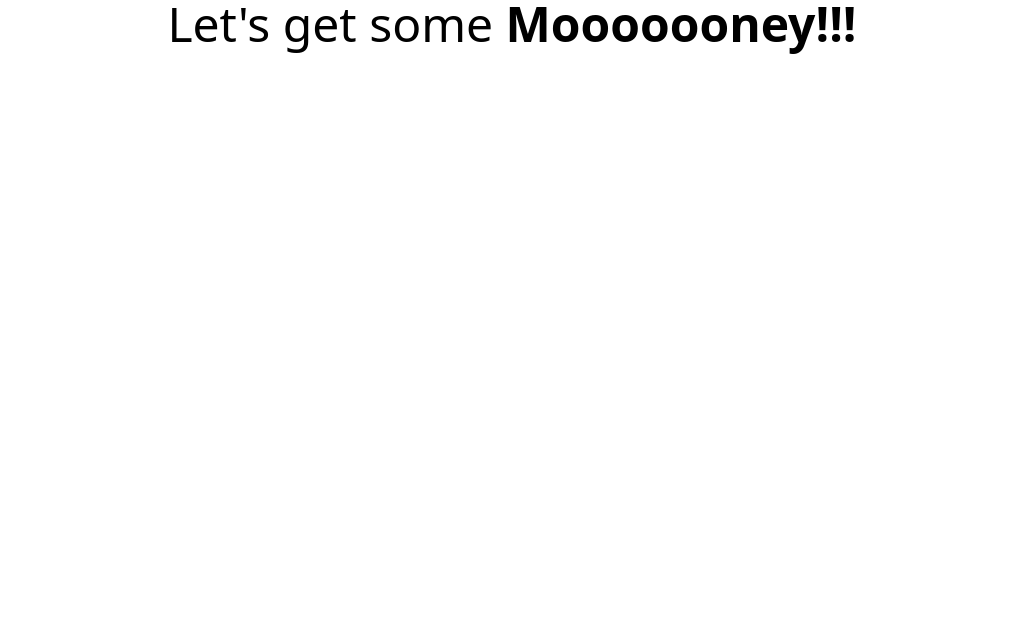
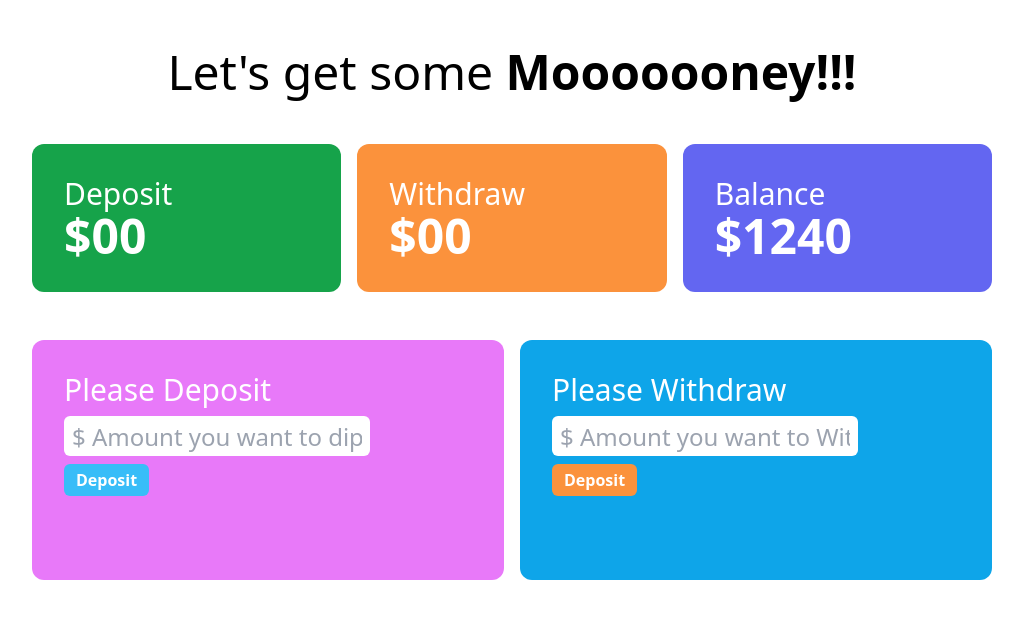
Before and after one commit to mdalauddin45/My-Bank, a plain HTML site: page bank.html in a window 1280 px wide. Shown: the whole page, without its empty margins (128-1151 px from the left). Drawn offline with nearby package versions, Linux system fonts and the light colour scheme.

Commit message:
deposit file add

```diff
--- a/bank.html
+++ b/bank.html
@@ -10,9 +10,47 @@
 </head>
 
 <body>
-    <header>
+    <header class="mt-12 mb-12">
         <h1 class="text-5xl text-center">Let's get some <span class="font-bold	">Mooooooney!!!</span></h1>
     </header>
+    <main>
+        <section>
+            <div class="grid grid-cols-3 gap-4 mx-auto w-9/12 mt-8	">
+                <div class="bg-green-600 p-8 rounded-xl">
+                    <h5 class="text-3xl text-white">Deposit</h5>
+                    <h2 class="text-5xl font-bold text-white">$00</h2>
+                </div>
+                <div class="bg-orange-400	 p-8 rounded-xl">
+                    <h5 class="text-3xl text-white">Withdraw</h5>
+                    <h2 class="text-5xl font-bold text-white">$00</h2>
+                </div>
+                <div class="bg-indigo-500	 p-8 rounded-xl">
+                    <h5 class="text-3xl text-white">Balance</h5>
+                    <h2 class="text-5xl font-bold text-white">$1240</h2>
+                </div>
+            </div>
+        </section>
+
+        <section class="mt-12">
+            <div class="grid grid-cols-2 gap-4  mx-auto w-9/12 mt-8">
+
+                <div class="bg-fuchsia-400	 p-8 rounded-xl h-60">
+                    <h5 class="text-3xl text-white">Please Deposit</h5>
+                    <input id="user-deposit" class="w-9/12 block mb-2 mt-2 px-2 h-10 rounded-md text-2xl" type="text"
+                        name="" placeholder="$ Amount you want to diposit">
+                    <button id="deposit-btn" class="bg-sky-400		hover:bg-sky-600			px-3 py-1 text-white font-bold rounded-md
+                ">Deposit</button>
+                </div>
+                <div class="bg-sky-500	 p-8 rounded-xl h-60">
+                    <h5 class="text-3xl text-white">Please Withdraw</h5>
+                    <input id="user-deposit" class="w-9/12 block mb-2 mt-2 px-2 h-10 rounded-md text-2xl" type="text"
+                        name="" placeholder="$ Amount you want to Withdraw">
+                    <button id="deposit-btn" class="bg-orange-400		hover:bg-orange-600			px-3 py-1 text-white font-bold rounded-md
+            ">Deposit</button>
+                </div>
+            </div>
+        </section>
+    </main>
 </body>
 
 </html>
```
